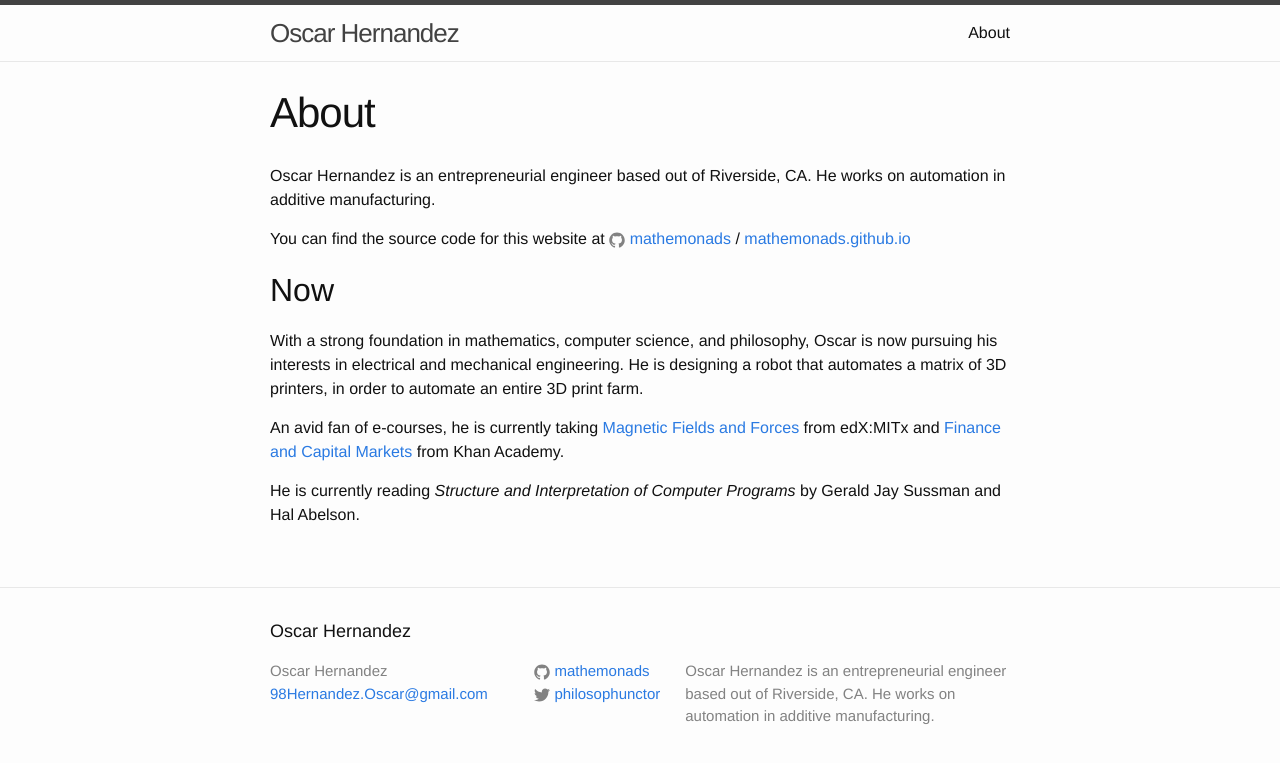
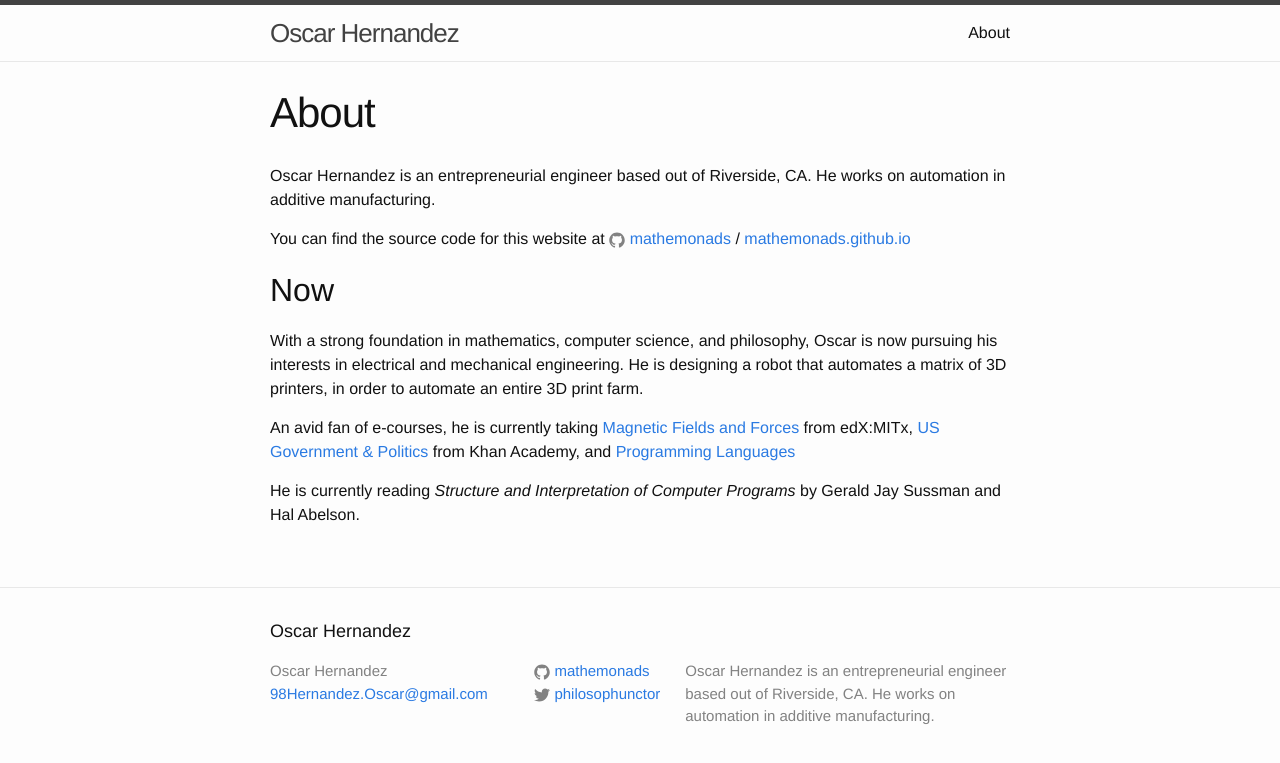
Before and after one commit to mathemonads/mathemonads.github.io, a Jekyll site: the page built from about.md, in a window 1280 px wide. Shown: the top 763 px of the page. Built offline with Jekyll 4.4.1, drawn with Linux system fonts in a browser that asks for light colours.

Commit message:
completed Finance and capital markets; began APGov & Prog Lang

```diff
--- a/about.md
+++ b/about.md
@@ -13,6 +13,6 @@ You can find the source code for this website at {% include icon-github.html use
 With a strong foundation in mathematics, computer science, and philosophy, Oscar is now pursuing his interests in electrical and mechanical engineering.
 He is designing a robot that automates a matrix of 3D printers, in order to automate an entire 3D print farm.
 
-An avid fan of e-courses, he is currently taking [Magnetic Fields and Forces](https://www.edx.org/course/electricity-and-magnetism-magnetic-fields-and-forces "Electricity and Magnetism: Magnetic Fields and Forces") from edX:MITx and [Finance and Capital Markets](https://www.khanacademy.org/economics-finance-domain/core-finance "Finance and Capital Markets: Money, Banking, and Central Banks") from Khan Academy.
+An avid fan of e-courses, he is currently taking [Magnetic Fields and Forces](https://www.edx.org/course/electricity-and-magnetism-magnetic-fields-and-forces "Electricity and Magnetism: Magnetic Fields and Forces") from edX:MITx, [US Government & Politics](https://www.khanacademy.org/humanities/ap-us-government-and-politics "AP US Government and Politics: Foundations of American Democracy") from Khan Academy, and [Programming Languages](https://www.udacity.com/course/programming-languages--cs262 "Programming Languages: Building a Web Browser")
 
 He is currently reading *Structure and Interpretation of Computer Programs* by Gerald Jay Sussman and Hal Abelson.
```
